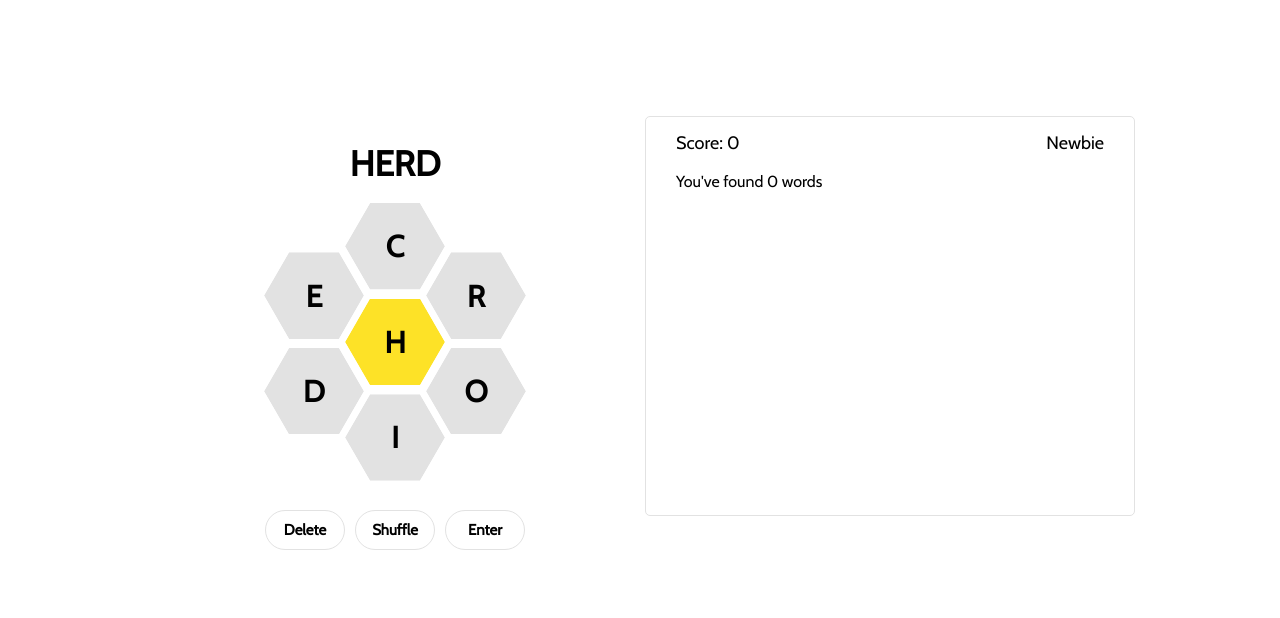
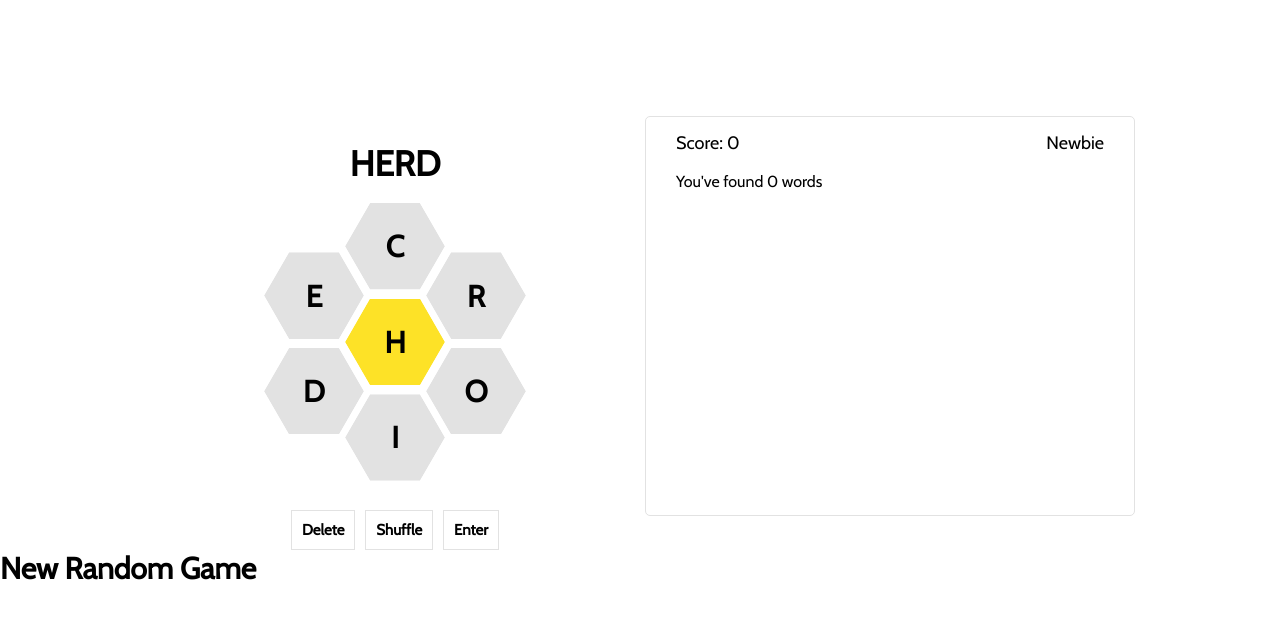
Before and after one commit to Meikul/reBee, a plain HTML site: page index.html in a window 1280 px wide. Drawn offline with nearby package versions, Linux system fonts and the light colour scheme.

Commit message:
new random game

```diff
--- a/index.html
+++ b/index.html
@@ -7,7 +7,7 @@
   <meta name="viewport" content="width=device-width, initial-scale=1">
   <link rel="stylesheet" type="text/css" media="screen" href="style/style.css" />
 </head>
-<body>
+<body class="dark-mode">
   <div id="game-container">
     <div id="input-panel">
       <div id="message-box">Word already found</div>
@@ -42,19 +42,19 @@
         </div>
       </div>
       <div id="action-buttons">
-        <div id="delete-btn" class="btn btn-long clickable">Delete</div>
-        <div id="shuffle-btn" class="btn btn-long clickable">Shuffle</div>
-        <div id="enter-btn" class="btn btn-long clickable">Enter</div>
+        <div id="delete-btn" class="btn clickable">Delete</div>
+        <div id="shuffle-btn" class="btn clickable">Shuffle</div>
+        <div id="enter-btn" class="btn clickable">Enter</div>
       </div>
     </div>
     <div id="score-panel">
       <div id="score-display">Score: <span id="score-number"></span></div>
       <div id="rank"></div>
       <div id="word-count">You've found <span id="word-count-number">0</span> word<span id="word-count-plural">s</span></div>
-      <ul id="found-list">
-      </ul>
+      <ul id="found-list"></ul>
     </div>
   </div>
+  <div id="new-game" class="btn clickable">New Random Game</div>
   <!-- <script type="module">
     import Vue from 'https://cdn.jsdelivr.net/npm/vue@2.6.14/dist/vue.esm.browser.js'
   </script> -->
```
